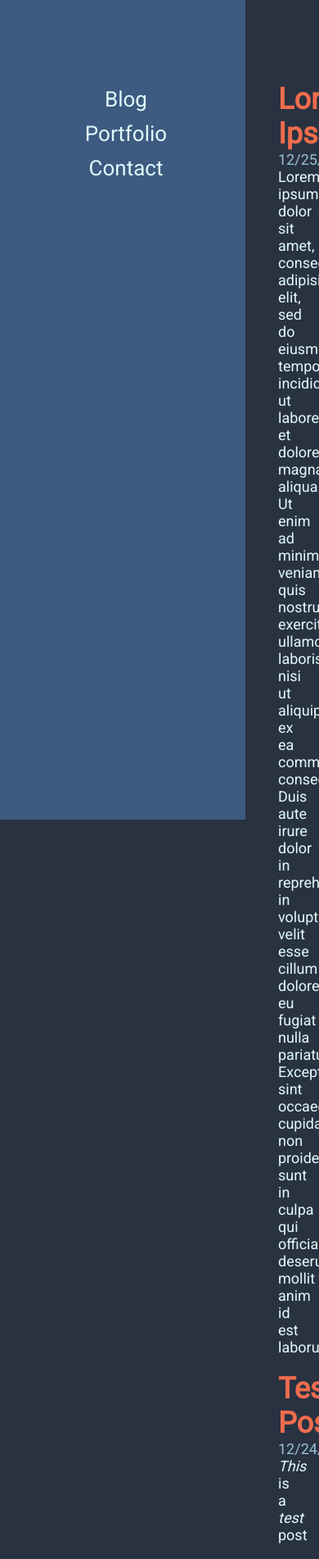
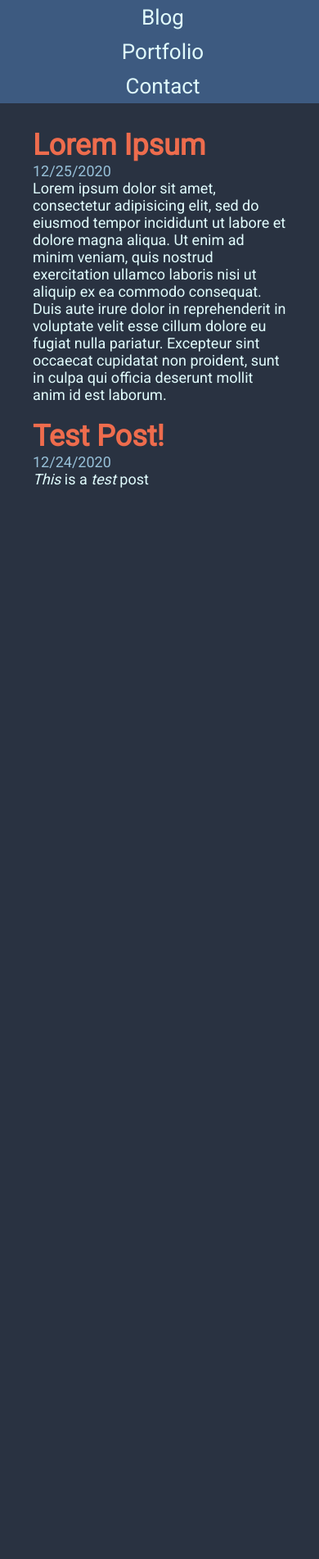
Before and after one commit to RedFT/RedFT.github.io, a Jekyll site: the page built from index.markdown, in a window 390 px wide. Shown: the whole page at 82% size. Built offline with Jekyll 4.4.1, drawn with Linux system fonts in a browser that asks for light colours; after the commit the page ends 900 px from its top, so only the background shows below that.

Commit message:
responsive sidebar and scrap hover color

```diff
--- a/_includes/sidebar.html
+++ b/_includes/sidebar.html
@@ -1,5 +1,5 @@
- <div class="sidebar">
+<div class="sidebar">
     <a href="{{ site.url }}">Blog</a>
     <a href="{{ site.url }}/portfolio">Portfolio</a>
     <a href="{{ site.url }}/contact">Contact</a>
-  </div>
+</div>
--- a/_sass/sidebar.scss
+++ b/_sass/sidebar.scss
@@ -1,5 +1,5 @@
-$sidebar-length: 300px;
-$sidebar-padding-top: 100px;
+$sidebar-length: 200px;
+$sidebar-padding-top: 30px;
 
 $color1: #3d5a80;
 $color2: #98c1d9;
@@ -47,12 +47,6 @@ body {
     display: block;
   }
 
-/* Links on mouse-over */
-.sidebar a:hover:not(.active) {
-  background-color: $color5;
-  color: white;
-}
-
 /* Style page content */
 .main {
     top: 0;
@@ -96,3 +90,33 @@ body {
   color: $color3;
   font-size: 18px;
 }
+
+/* On screens that are less than 700px wide, make the sidebar into a topbar */
+@media screen and (max-width: 700px) {
+  .sidebar {
+    width: 100%;
+    height: auto;
+    position: relative;
+    padding-top: 0;
+  }
+
+  .main {
+    margin-left: 0;
+  }
+  .sidebar a {float: left;}
+  div.content {margin-left: 0;}
+}
+
+/* On screens that are less than 400px, display the bar vertically, instead of horizontally */
+@media screen and (max-width: 400px) {
+  .sidebar a {
+    text-align: center;
+    float: none;
+  }
+
+  .main {
+    margin-left: 0;
+    margin-top: 0;
+    padding-top: 30px;
+  }
+}
```
